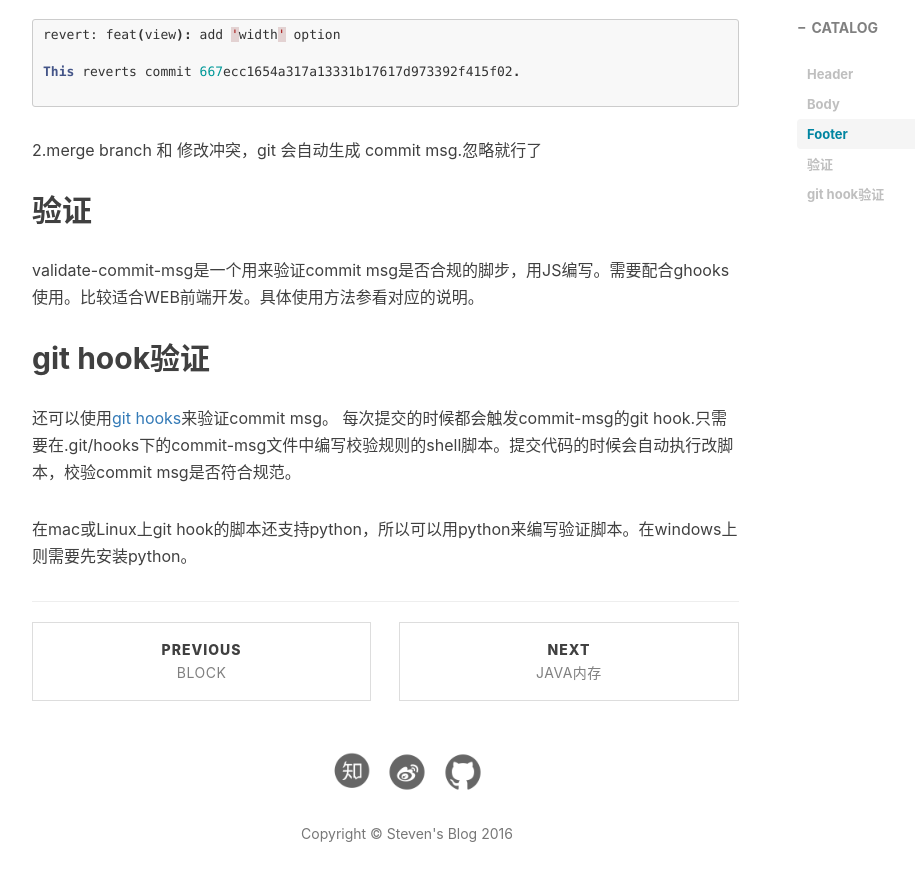
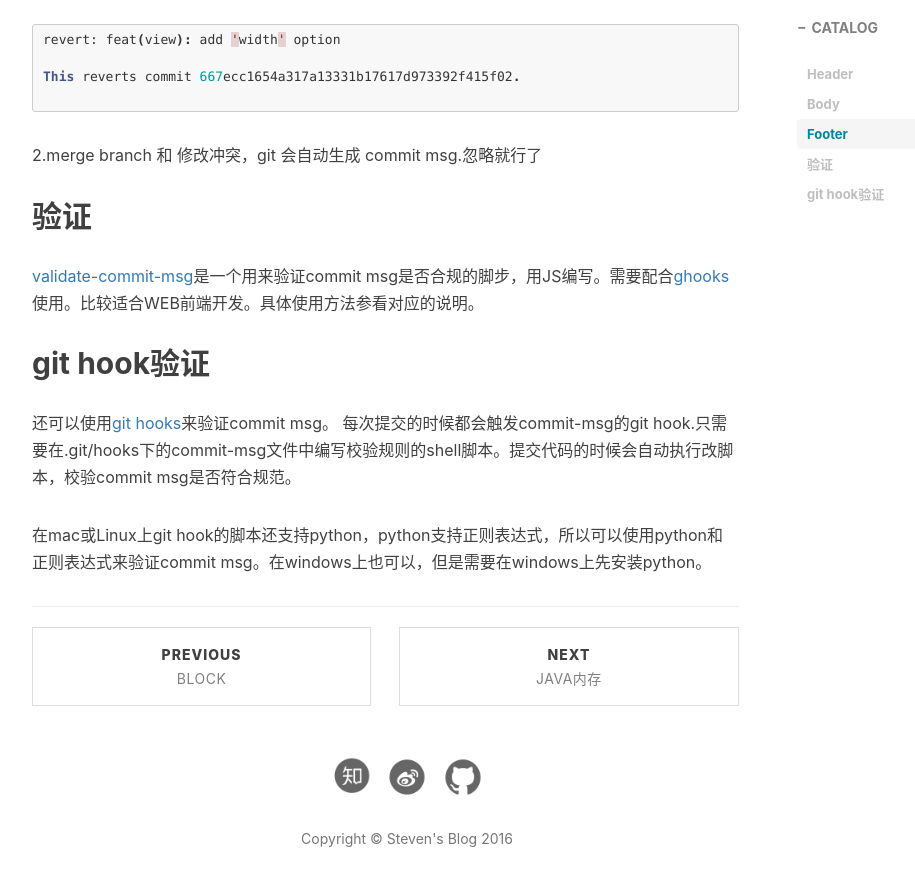
Before and after one commit to StevenDXC/Blog, a Jekyll site: the page built from _posts/2015-01-20-git_commit_msg.md, in a window 1280 px wide and 900 px high, scrolled down 2909 px. Shown: the top 886 px of the window, without its empty margins (233-1148 px from the left). Built offline with Jekyll 4.4.1, drawn with Linux system fonts in a browser that asks for light colours; nearby versions of some CDN libraries; Markdown is read by kramdown in place of the engine named in the settings; comment, search, counter and statistics services are not loaded; some of the changed text lies outside the part shown.

Commit message:
Update 2015-01-20-git_commit_msg.md

````diff
--- a/_posts/2015-01-20-git_commit_msg.md
+++ b/_posts/2015-01-20-git_commit_msg.md
@@ -11,15 +11,17 @@
 
 使用Git时，每次提交代码，都要写 Commit message（提交说明），否则git就不允许提交本次改动。
 
+```java
 $ git commit -m "msg"
+```
 
 msg就是提交说明，默认个情况下写什么都行。但是一般情况下，应该简述下本次改动的内容和影响的范围。
-目前有多种填写规范，但是使用最广的还是[Angular规范](https://docs.google.com/document/d/1QrDFcIiPjSLDn3EL15IJygNPiHORgU1_OOAqWjiDU5Y/edit#heading=h.greljkmo14y0)
+目前有多种填写规范，但是使用最广的还是[Angular规范](https://docs.google.com/document/d/1QrDFcIiPjSLDn3EL15IJygNPiHORgU1_OOAqWjiDU5Y/edit#heading=h.greljkmo14y0)。
 
  Commit Message 的格式
  ---
 
- 包括三部分，Header,Body和Footer
+包括三部分，Header,Body和Footer
 
 ```java
 <type>(<scope>): <subject>
@@ -128,7 +130,7 @@
 验证
 ---
 
-validate-commit-msg是一个用来验证commit msg是否合规的脚步，用JS编写。需要配合ghooks使用。比较适合WEB前端开发。具体使用方法参看对应的说明。
+[validate-commit-msg](https://github.com/kentcdodds/validate-commit-msg)是一个用来验证commit msg是否合规的脚步，用JS编写。需要配合[ghooks](https://www.npmjs.com/package/ghooks)使用。比较适合WEB前端开发。具体使用方法参看对应的说明。
 
 
 git hook验证
@@ -136,4 +138,4 @@
 还可以使用[git hooks](https://git-scm.com/book/en/v2/Customizing-Git-Git-Hooks)来验证commit msg。
 每次提交的时候都会触发commit-msg的git hook.只需要在.git/hooks下的commit-msg文件中编写校验规则的shell脚本。提交代码的时候会自动执行改脚本，校验commit msg是否符合规范。
 
-在mac或Linux上git hook的脚本还支持python，所以可以用python来编写验证脚本。在windows上则需要先安装python。
+在mac或Linux上git hook的脚本还支持python，python支持正则表达式，所以可以使用python和正则表达式来验证commit msg。在windows上也可以，但是需要在windows上先安装python。
````
